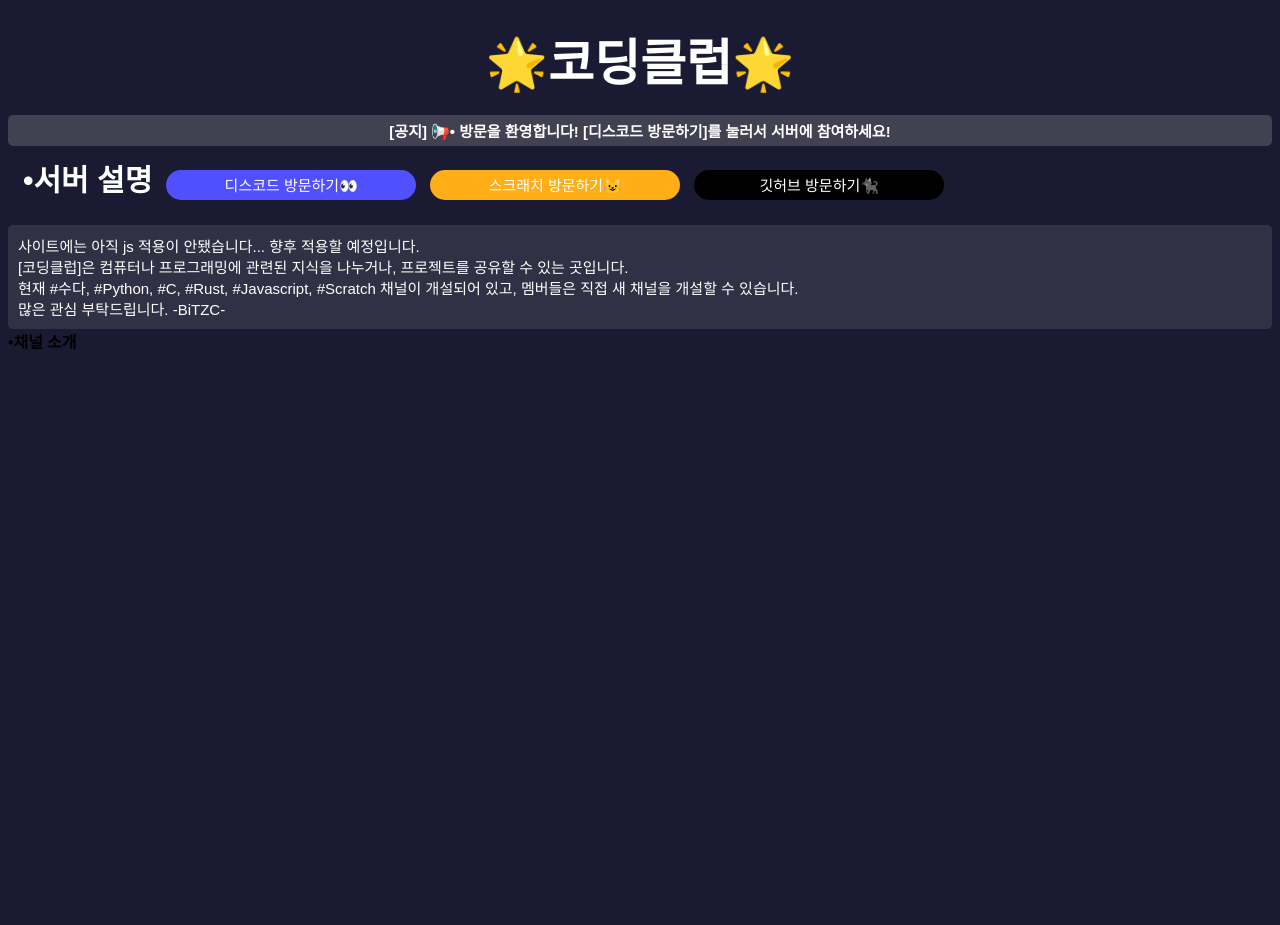
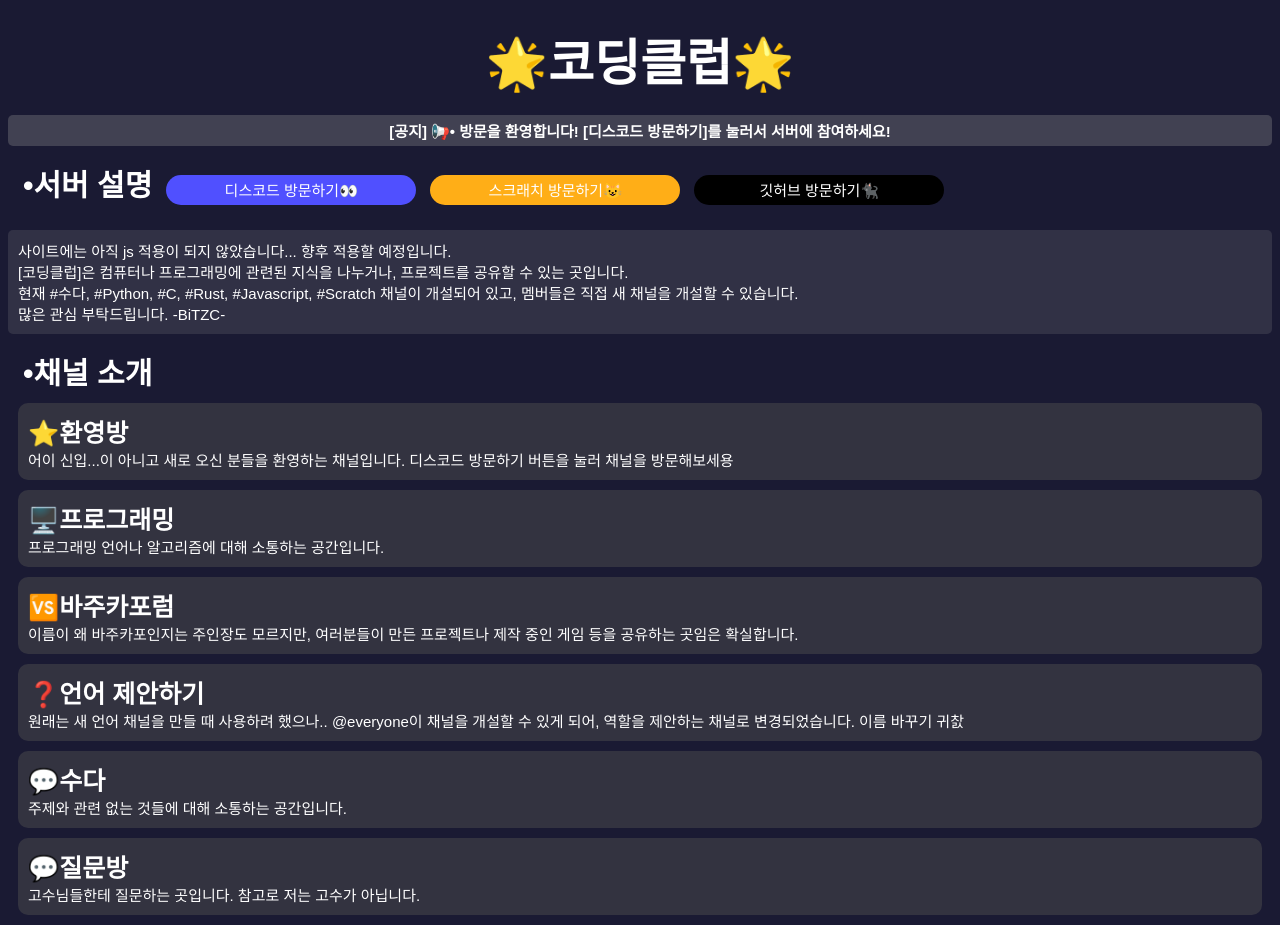
Before and after one commit to Githublic44/Githublic44.github.io, a plain HTML site: page index.html in a window 1280 px wide. Before the commit the page ends 800 px from the top, so only its background shows below. Drawn offline with Linux system fonts and the light colour scheme; a web font is replaced by a local one.

Commit message:
Add files via upload

```diff
--- a/index.html
+++ b/index.html
@@ -4,24 +4,54 @@
     <meta charset="UTF-8">
     <meta name="viewport" content="width=device-width, initial-scale=1.0">
     <meta http-equiv="X-UA-Compatible" content="IE=edge">
-    <link rel="stylesheet" href=".\style.css">
     <title>Document</title>
 </head>
 <body>
-    <script src="script.js"></script>
+    <link rel="stylesheet" href="./style.css">
+    <script src="./script.js"></script>
     <h1 id="title">🌟코딩클럽🌟</h1>
     <h2 id="butitle">[공지] 📢• 방문을 환영합니다! [디스코드 방문하기]를 눌러서 서버에 참여하세요!</h2>
     <strong id="t1">•서버 설명</strong>
-    <input type="button" id="button1" value="디스코드 방문하기👀">
-    <input type="button" id="button2" value="스크래치 방문하기😺">
-    <input type="button" id="button3" value="깃허브 방문하기🐈‍⬛">
+    <input type="button" id="button1" value="디스코드 방문하기👀" onclick="openwindow('discord')">
+    <input type="button" id="button2" value="스크래치 방문하기😺" onclick="openwindow('scratch')">
+    <input type="button" id="button3" value="깃허브 방문하기🐈‍⬛" onclick="openwindow('github')">
     <div class="paragraph">
-        <p id="inp">사이트에는 아직 js 적용이 안됐습니다... 향후 적용할 예정입니다.<br>
+        <p id="inp">사이트에는 아직 js 적용이 되지 않았습니다... 향후 적용할 예정입니다.<br>
                     [코딩클럽]은 컴퓨터나 프로그래밍에 관련된 지식을 나누거나, 프로젝트를 공유할 수 있는 곳입니다.<br>
                     현재 #수다, #Python, #C, #Rust, #Javascript, #Scratch 채널이 개설되어 있고, 멤버들은 직접 새 채널을 개설할 수 있습니다.<br>
                     많은 관심 부탁드립니다. -BiTZC-
         </p>
     </div>
     <strong id="t2">•채널 소개</strong>
+    <div id="ti1">
+        <strong class="talk">⭐환영방</strong>
+        <p class="st">어이 신입...이 아니고 새로 오신 분들을 환영하는 채널입니다. 디스코드 방문하기 버튼을 눌러
+            채널을 방문해보세용
+        </p>
+    </div>
+    <div id="ti2">
+        <strong class="talk">🖥️프로그래밍</strong>
+        <p class="st">프로그래밍 언어나 알고리즘에 대해 소통하는 공간입니다.</p>
+    </div>
+    <div id="ti3">
+        <strong class="talk">🆚바주카포럼</strong>
+        <p class="st">이름이 왜 바주카포인지는 주인장도 모르지만,
+            여러분들이 만든 프로젝트나 제작 중인 게임 등을 공유하는 곳임은 확실합니다.
+        </p>
+    </div>
+    <div id="ti4">
+        <strong class="talk">❓언어 제안하기</strong>
+        <p class="st">원래는 새 언어 채널을 만들 때 사용하려 했으나.. @everyone이 채널을 개설할 수 있게 되어,
+            역할을 제안하는 채널로 변경되었습니다. 이름 바꾸기 귀찴
+        </p>
+    </div>
+    <div id="ti5">
+        <strong class="talk">💬수다</strong>
+        <p class="st">주제와 관련 없는 것들에 대해 소통하는 공간입니다.</p>
+    </div>
+    <div id="ti6">
+        <strong class="talk">💬질문방</strong>
+        <p class="st">고수님들한테 질문하는 곳입니다. 참고로 저는 고수가 아닙니다.</p>
+    </div>
 </body>
 </html>
--- a/script.js
+++ b/script.js
@@ -1,4 +1,13 @@
-let num = 50;
-if (num%2=='0'){
-    console.log(num);
+function openwindow(site)  {
+    switch(site){
+        case 'discord':
+            window.open('https://discord.gg/38k5DnnU');
+            break;
+        case 'scratch':
+            window.open('https://scratch.mit.edu/users/BiTZC/');
+            break;
+        case 'github':
+            window.open('https://github.com/Githublic44/Githublic44.github.io');
+            break;
+    }
 }
--- a/style.css
+++ b/style.css
@@ -22,7 +22,7 @@ h2{
     border-width:0px;
     border-radius:5px;
     margin-top:5px;
-    margin-bottom:10px;
+    margin-bottom:15px;
     padding-top:5px;
     padding-bottom:5px;
     padding-left:10px;
@@ -39,6 +39,7 @@ h2{
     border-radius:5px;
     margin-top:15px;
     padding:10px;
+    margin-bottom:15px;
 }
 #t1{
     color:#ffffff;
@@ -125,3 +126,34 @@ h2{
     margin-top:0px;
     margin-bottom:0px;
 }
+
+#t2{
+    color:#ffffff;
+    font-size:30px;
+    margin-top:0px;
+    margin-left:15px;
+    margin-right:0px;
+    margin-bottom:0px;
+    font-family:'IBM Plex Sans KR',sans-serif;
+}
+#ti1, #ti2, #ti3, #ti4, #ti5, #ti6{
+    background-color:rgba(79, 79, 79, 0.466);
+    border-width:0px;
+    border-radius:10px;
+    margin:10px;
+    padding:10px;
+}
+.talk{
+    font-size:25px;
+    color:#ffffffff;
+    font-family:'IBM Plex Sans KR',sans-serif;
+    margin-top:0px;
+    margin-bottom:0px;
+}
+.st{
+    font-size:15px;
+    color:#ffffffff;
+    font-family:'IBM Plex Sans KR',sans-serif;
+    margin-top:0px;
+    margin-bottom:0px;
+}
```
